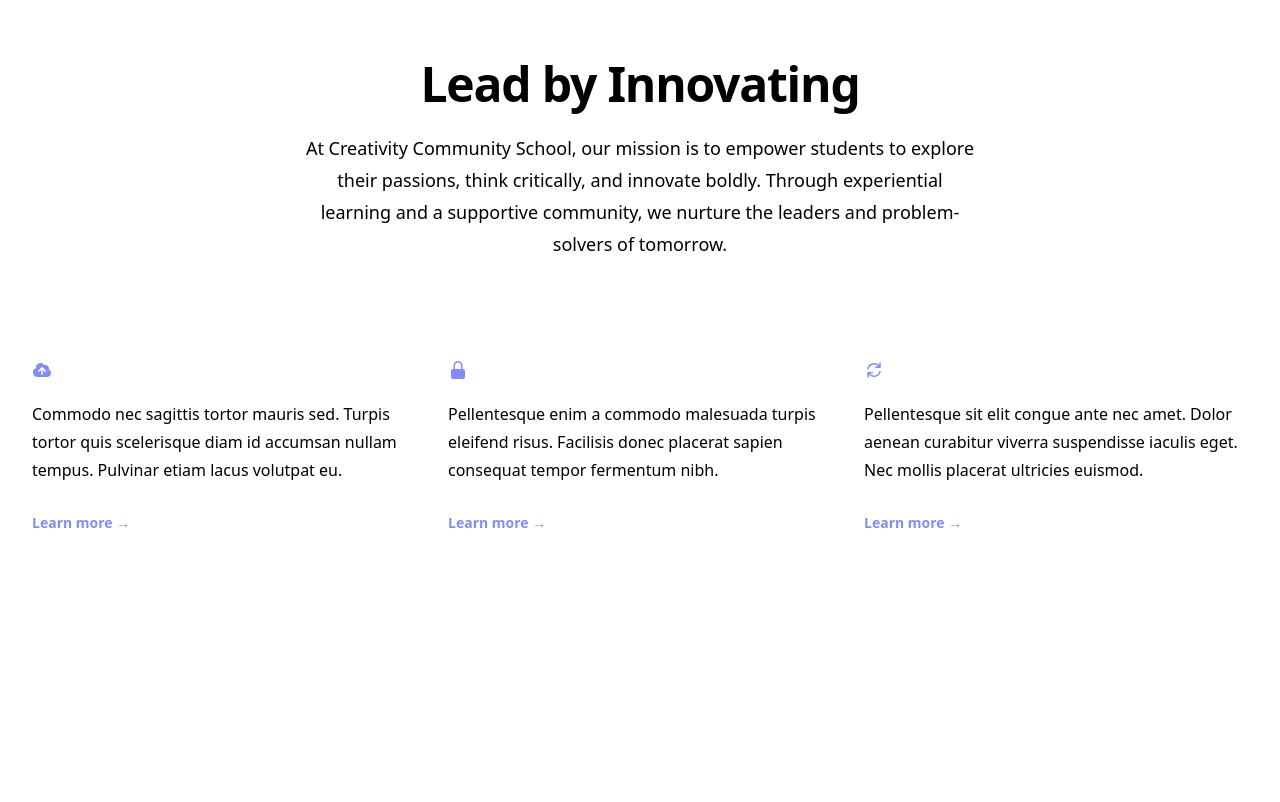
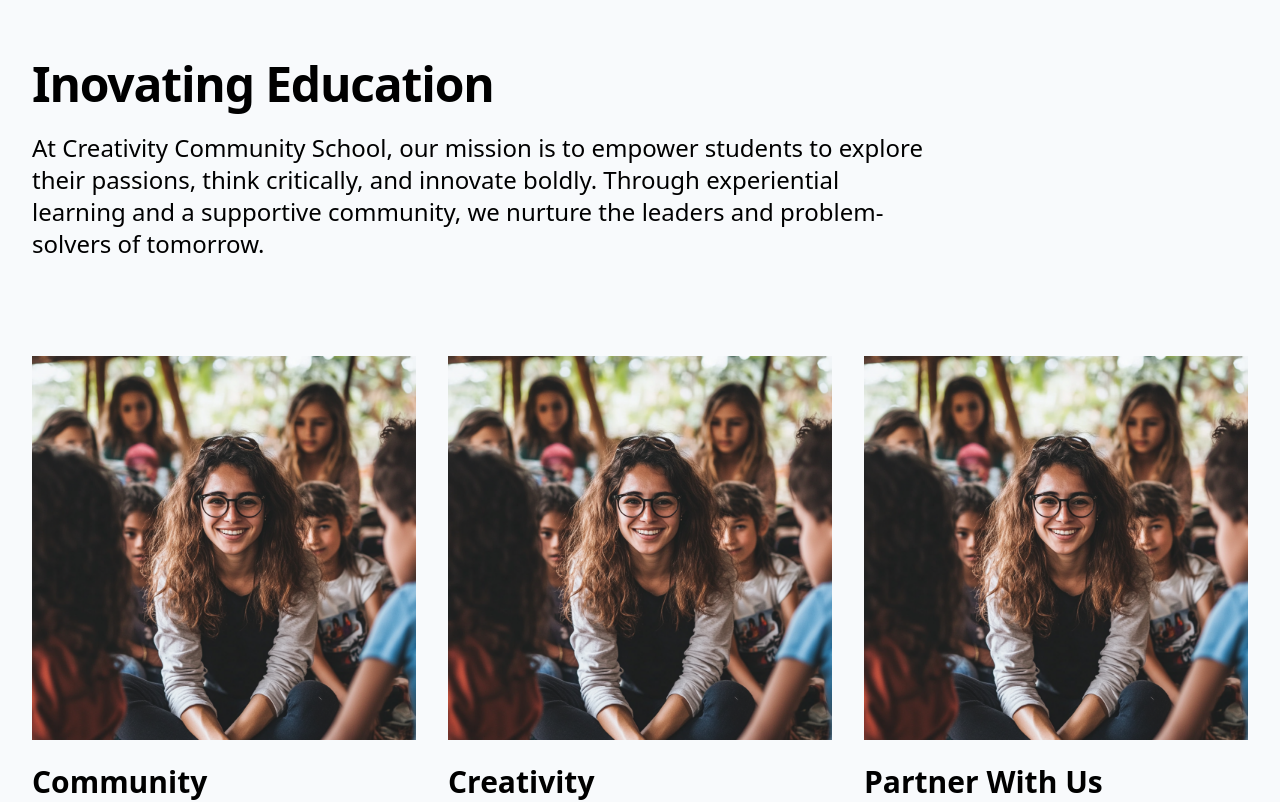
Before and after one commit to Nick-tsoukas/ccschool, a Nuxt app: page / in a window 1280 px wide. Shown: the part 860-1662 px from the top of the page. Before the commit the page ends 1524 px from the top, so only its background shows below. Built offline with nearby package versions, Linux system fonts and the light colour scheme.

Commit message:
chore: adding feature content

```diff
--- a/app.vue
+++ b/app.vue
@@ -55,11 +55,10 @@
           <div class="relative px-6 py-32 sm:py-40 lg:px-8 lg:py-56 lg:pr-0">
             <div class="mx-auto max-w-2xl lg:mx-0 lg:max-w-xl">
 
-              <h1 class="text-pretty text-5xl font-semibold tracking-tight text-gray-900 sm:text-7xl">Learn by Doing</h1>
+              <h1 class="text-pretty text-5xl font-bold tracking-tight text-gray-900 sm:text-7xl">Learn by Doing</h1>
               <p class="mt-8 text-pretty text-lg font-medium text-gray-950 sm:text-xl/8">At Creativity Community School, we inspire students through hands-on projects and real-world challenges, fostering creativity, collaboration, and leadership for a brighter future.</p>
               <div class="mt-10 flex items-center gap-x-6">
-                <a href="#" class="rounded-md bg-indigo-600 px-3.5 py-2.5 text-sm font-semibold text-white shadow-sm hover:bg-indigo-500 focus-visible:outline focus-visible:outline-2 focus-visible:outline-offset-2 focus-visible:outline-indigo-600">Get started</a>
-                <a href="#" class="text-sm/6 font-semibold text-gray-900">Learn more <span aria-hidden="true">→</span></a>
+                <a href="#" class="rounded-md bg-indigo-600 px-3.5 py-2.5 text-sm font-semibold text-white shadow-sm hover:bg-indigo-500 focus-visible:outline focus-visible:outline-2 focus-visible:outline-offset-2 focus-visible:outline-indigo-600">Learn More</a>
               </div>
             </div>
           </div>
@@ -70,20 +69,21 @@
       </div>
     </div>
     <!-- feature secont  -->
-    <div class=" py-24 sm:py-32">
+    <div class=" bg-slate-50 py-24 sm:py-32">
     <div class="mx-auto max-w-7xl px-6 lg:px-8">
-      <div class="mx-auto max-w-2xl lg:text-center">
-        <h2 class="mt-2 text-pretty text-5xl font-semibold tracking-tight text-black sm:text-5xl lg:text-balance">Lead by Innovating</h2>
-        <p class="mt-6 text-lg/8 text-black">At Creativity Community School, our mission is to empower students to explore their passions, think critically, and innovate boldly. Through experiential learning and a supportive community, we nurture the leaders and problem-solvers of tomorrow.</p>
+      <div class=" max-w-4xl lg:text-left">
+        <h2 class="mt-2 text-pretty text-5xl font-semibold tracking-tight text-black sm:text-5xl lg:text-balance">Inovating Education</h2>
+        <p class="mt-6 text-2xl  text-black">At Creativity Community School, our mission is to empower students to explore their passions, think critically, and innovate boldly. Through experiential learning and a supportive community, we nurture the leaders and problem-solvers of tomorrow.</p>
       </div>
       <div class="mx-auto mt-16 max-w-2xl sm:mt-20 lg:mt-24 lg:max-w-none">
         <dl class="grid max-w-xl grid-cols-1 gap-x-8 gap-y-16 lg:max-w-none lg:grid-cols-3">
           <div v-for="feature in features" :key="feature.name" class="flex flex-col">
-            <dt class="flex items-center gap-x-3 text-base/7 font-semibold text-white">
-              <component :is="feature.icon" class="size-5 flex-none text-indigo-400" aria-hidden="true" />
-              {{ feature.name }}
-            </dt>
-            <dd class="mt-4 flex flex-auto flex-col text-base/7 text-black">
+
+
+            <img src="@/assets/community.png" alt="">
+             <p  class="text-3xl pt-6 font-semibold text-black" > {{ feature.name }}</p>
+
+            <dd class="mt-4 flex flex-auto flex-col text-lg text-black">
               <p class="flex-auto">{{ feature.description }}</p>
               <p class="mt-6">
                 <a :href="feature.href" class="text-sm/6 font-semibold text-indigo-400">Learn more <span aria-hidden="true">→</span></a>
@@ -105,26 +105,26 @@ import { Dialog, DialogPanel } from '@headlessui/vue'
 import { Bars3Icon, XMarkIcon } from '@heroicons/vue/24/outline'
 
 import { ArrowPathIcon, CloudArrowUpIcon, LockClosedIcon } from '@heroicons/vue/20/solid'
-
+// creativity community partner with us
 const features = [
   {
-    name: 'Push to deploy',
+    name: 'Community',
     description:
-      'Commodo nec sagittis tortor mauris sed. Turpis tortor quis scelerisque diam id accumsan nullam tempus. Pulvinar etiam lacus volutpat eu.',
+      'Our community-driven, non-profit school is dedicated to transforming education through active, hands-on learning experiences. We foster a supportive environment where students explore their passions, build critical skills, and solve real-world problems.',
     href: '#',
     icon: CloudArrowUpIcon,
   },
   {
-    name: 'SSL certificates',
+    name: 'Creativity',
     description:
-      'Pellentesque enim a commodo malesuada turpis eleifend risus. Facilisis donec placerat sapien consequat tempor fermentum nibh.',
+      'We believe creativity is the key to unlocking potential and solving tomorrow’s challenges. Our programs are designed to inspire innovative thinking, encouraging students to explore their imagination and approach problems from new perspectives.',
     href: '#',
     icon: LockClosedIcon,
   },
   {
-    name: 'Simple queues',
+    name: 'Partner With Us',
     description:
-      'Pellentesque sit elit congue ante nec amet. Dolor aenean curabitur viverra suspendisse iaculis eget. Nec mollis placerat ultricies euismod.',
+      'Join us in shaping the future of learning! By partnering with our non-profit school, you can play a vital role in empowering students through hands-on, innovative education. Whether you’re a business, organization, or individual, your support helps us provide resources, mentorship, and real-world opportunities that inspire creativity and foster success.',
     href: '#',
     icon: ArrowPathIcon,
   },
```
Also changed, not shown: assets/community.png (added).
